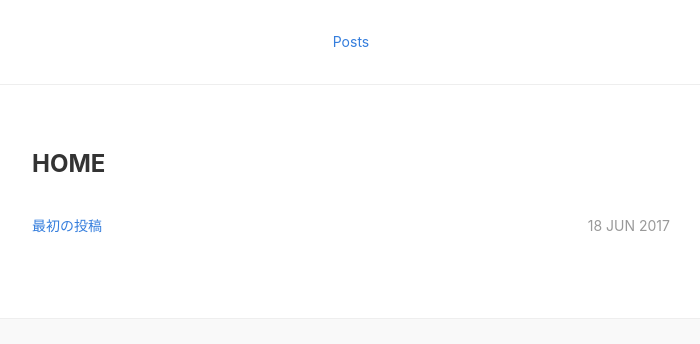
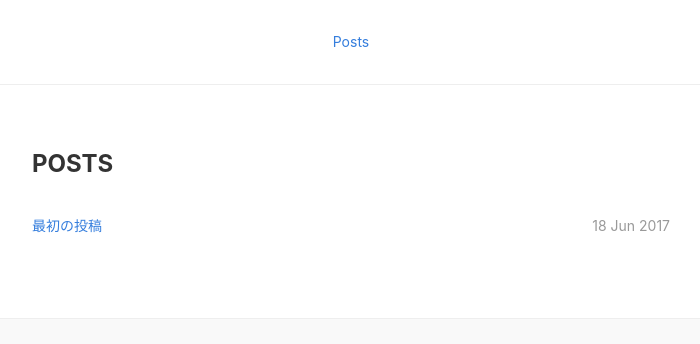
Before and after one commit to arayaryoma/reservoir.allajah.com, a Jekyll site: the page built from index.html, in a window 1280 px wide. Shown: the part 181-525 px from the top of the page, without its empty margins (289-989 px from the left). Built offline with Jekyll 4.4.1, drawn with Linux system fonts in a browser that asks for light colours; nearby versions of some CDN libraries.

Commit message:
:moneybag: Fix texts in template

```diff
--- a/index.html
+++ b/index.html
@@ -1,5 +1,5 @@
 ---
-title: Home
+title: Posts
 ---
 
 <ul class="list pa0">
@@ -7,7 +7,7 @@ title: Home
     {% for post in site.posts %}
       <li class="mv2">
         <a href="{{ site.url }}{{ post.url }}" class="db pv1 link blue hover-mid-gray">
-          <time class="fr silver ttu">{{ post.date | date_to_string }} </time>
+          <time class="fr silver">{{ post.date | date_to_string }} </time>
           {{ post.title }}
         </a>
       </li>
```
